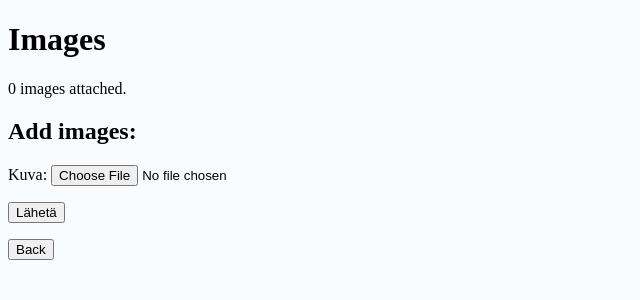
After one commit to RosiPosi/Keskustelupalsta, a Flask app: template templates/images.html in a window 1280 px wide. The commit adds this page. Shown: the top 300 px of the page, without its empty margins (0-640 px from the left). Run offline with Flask 3, Linux system fonts and the light colour scheme; the template is opened without the code that fills it, so the values that code supplies are empty.

Commit message:
adding images

```diff
--- a/app.py
+++ b/app.py
@@ -1,6 +1,6 @@
+import sqlite3
 from flask import Flask
-import sqlite3
-from flask import abort, redirect, render_template, request, session
+from flask import abort, make_response, redirect, render_template, request, session
 import config
 import items
 import users
@@ -27,8 +27,8 @@ def show_item(item_id):
         abort(404)
     classes = items.get_classes(item_id)
     comments = items.get_comments(item_id)
-    print("COMMENTS:", comments)
-    return render_template("show_item.html", item=item, classes=classes, comments=comments)
+    images = items.get_images(item_id)
+    return render_template("show_item.html", item=item, classes=classes, comments=comments, images=images)
 
 @app.route("/user/<int:user_id>")
 def show_user(user_id):
@@ -162,6 +162,54 @@ def remove_item(item_id):
         else:
             return redirect("/item/" + str(item_id))
 
+# IMAGES
+
+@app.route("/add_image", methods=["POST"])
+def add_image():
+    check_login()
+
+    item_id = request.form["item_id"]
+    item = items.get_item(item_id)
+    if not item:
+        abort(404)
+    if item[ "user_id"] != session["user_id"]:
+        abort(403)
+
+    if request.method == "POST":
+        file = request.files["image"]
+        if not file.filename.endswith(".jpg") or not file.filename.endswith(".png"):
+            return "Wrong file format: Only png or jpg accepted!"
+
+        image = file.read()
+        if len(image) > 100 * 1024:
+            return "Image too large!"
+
+        items.add_image(item_id, image)
+        return redirect("/images/" + str(item_id))
+
+@app.route("/images/<int:item_id>")
+def edit_images(item_id):
+    check_login()
+    item = items.get_item(item_id)
+    if not item:
+        abort(404)
+    if item[ "user_id"] != session["user_id"]:
+        abort(403)
+
+    images = items.get_images(item_id)
+
+    return render_template("images.html", item=item, images=images)
+
+@app.route("/image/<int:image_id>")
+def show_image(user_id):
+    image = items.get_image(image_id)
+    if not image:
+        abort(404)
+
+    response = make_response(bytes(image))
+    response.headers.set("Content-Type", "image/jpg", "image/png")
+    return response
+
 # SEARCHING
 @app.route("/search")
 def search():
--- /dev/null
+++ b/templates/images.html
@@ -0,0 +1,30 @@
+<!DOCTYPE html>
+<html>
+
+<head>
+  <title>Images</title>
+  <link rel="stylesheet" href="{{ url_for('static', filename='styles.css') }}">
+</head>
+
+<body>
+  <h1>Images</h1>
+
+  <p>
+    {{ images | count }} images attached.
+  </p>
+
+    <h2>Add images:</h2>
+    <form action="/add_image" method="post" enctype="multipart/form-data">
+        <p>
+        Kuva: <input type="file" name="image" accept=".png, .jpg" />
+        </p>
+        <input type="hidden" name="item_id" value="{{ item.id }}">
+        <input type="submit" value="Lähetä" />
+    </form>
+  <p>
+    <a href="/item/{{ item.id }}"><button>Back</button></a>
+  </p>
+
+</body>
+
+</html>
--- a/templates/show_item.html
+++ b/templates/show_item.html
@@ -8,6 +8,9 @@
 
 <body>
   <h1>{{ item.title }}</h1>
+  {% for image in images %}
+  <img src="/image/{{ item.id }}"/>
+  {% endfor %}
 
   <div class="border" style="white-space: pre-wrap;">{{ item.description }}</div>
 
@@ -27,6 +30,8 @@
   <p>
     <a href="/edit_item/{{ item.id }}">Edit</a>
     <a href="/remove_item/{{ item.id }}">Delete</a>
+    <a href="/images/{{ item.id }}">Images</a>
+
   </p>
   {% endif %}
   <p>
```
Also changed, not shown: items.py (+13 -0 lines).
